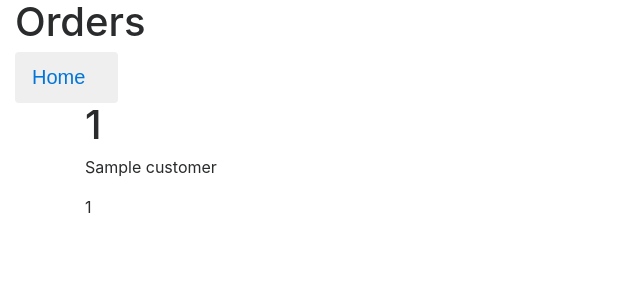
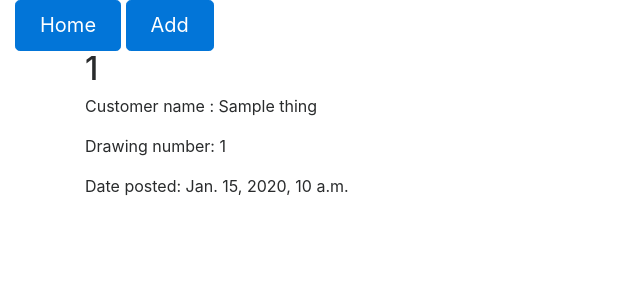
Before and after one commit to madalingurgu/APMS, a Django app: template APMS/apps/orders/templates/order/order_detail.html in a window 1280 px wide. Shown: the top 300 px of the page, without its empty margins (0-640 px from the left). Run offline with Django 3.2, Linux system fonts and the light colour scheme; the template is opened without the code that fills it: most values are stand-ins (such as "Sample title", 1, 10 or a date in 2020); some libraries are stand-ins or nearby versions.

Commit message:
some bootstrap mods

```diff
--- a/APMS/apps/orders/admin.py
+++ b/APMS/apps/orders/admin.py
@@ -3,7 +3,7 @@ from orders.models import Order
 
 class OrderAdmin(admin.ModelAdmin):
     model = Order
-    list_display = ('order_number', 'customer_name',)
+    list_display = ('order_number', 'customer_name', 'post_date',)
     prepopulated_fields = {'slug': ('order_number',)}
 
 # Register your models here.
--- a/APMS/apps/orders/templates/base.html
+++ b/APMS/apps/orders/templates/base.html
@@ -23,10 +23,11 @@
     <div class="container-fluid">
 
     <header>
-        <h1>Orders</h1>
-        <button type="button" class="btn btn-dark">
-            <a class="navbar-brand" href="{% url 'home' %}" role="button">Home</a>
-        </button>
+
+
+            <a class="btn btn-primary btn-lg" role="button" href="{% url 'home' %}" role="button">Home</a>
+            <a class="btn btn-primary btn-lg" role="button" href="{% url 'home' %}" role="button">Add</a>
+
     </header>
 
 
--- a/APMS/apps/orders/templates/order/order_detail.html
+++ b/APMS/apps/orders/templates/order/order_detail.html
@@ -7,8 +7,9 @@
 {% block content %}
 
 <div class="container">
-  <h1>{{ thing.order_number }}</h1>
-  <p>{{ thing.customer }}</p>
-  <p>{{ thing.drawing_number }}</p>
+  <h2>{{ thing.order_number }}</h2>
+  <p>Customer name : {{ thing.customer_name }}</p>
+  <p>Drawing number: {{ thing.drawing_number }}</p>
+  <p>Date posted: {{ thing.post_date }}</p>
 </div>
 {% endblock content %}
--- a/APMS/apps/orders/views.py
+++ b/APMS/apps/orders/views.py
@@ -20,6 +20,5 @@ def index(request):
 def order_detail(request, slug):
     thing = Order.objects.get(slug=slug)
 
-
     return render(request, 'order/order_detail.html',
         {'thing': thing, })
```
Also changed, not shown: APMS/apps/orders/models.py (+8 -3 lines), APMS/apps/orders/templates/index.html (+2 -7 lines), APMS/apps/orders/migrations/0003_auto_20180109_2232.py (added).
